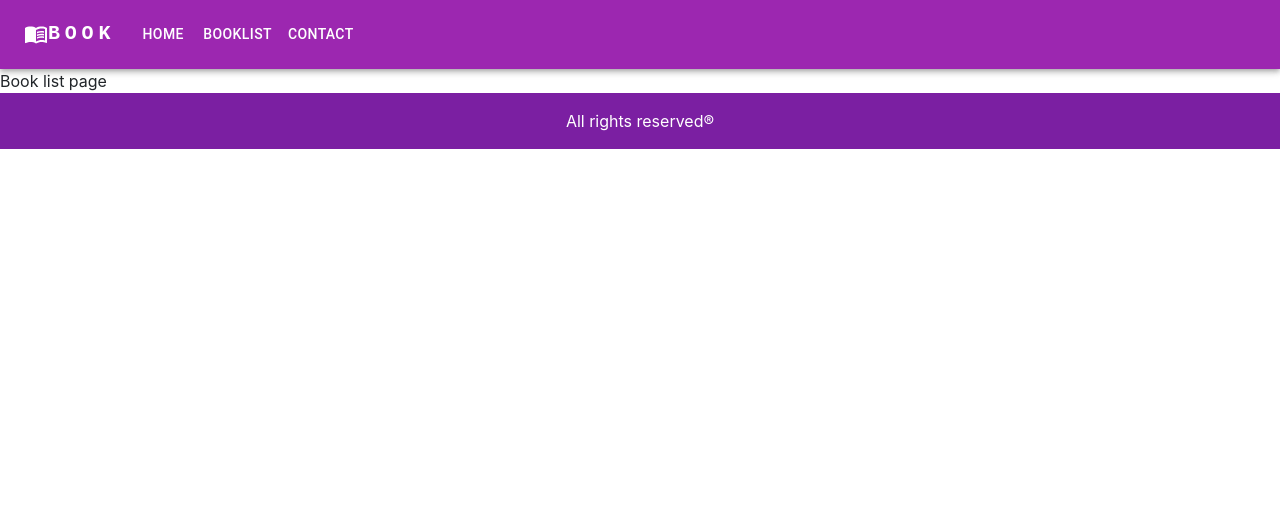
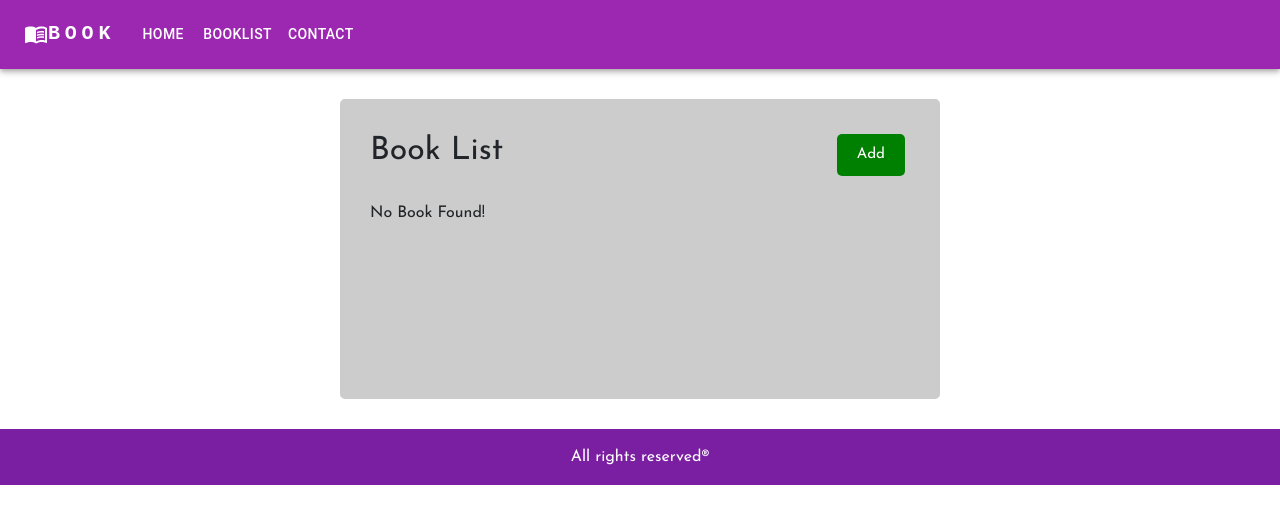
Before and after one commit to Jovita113/BIT_Sprint5_React, a React (Create React App) app: page /BookList in a window 1280 px wide. Shown: the top 524 px of the page. Built offline with nearby package versions, Linux system fonts and the light colour scheme.

Commit message:
Updated BookList.js file

```diff
--- a/src/components/NavBar/BookList.js
+++ b/src/components/NavBar/BookList.js
@@ -1,11 +1,51 @@
 import React from 'react';
+import Header from '../Booklist/Header';
+import Tasks from '../Booklist/Tasks';
+import AddTask from '../Booklist/AddTask';
+import { useState, useEffect } from 'react';
+import { v4 as uuidv4 } from 'uuid';
+import Swal from "sweetalert2";
+import '../Booklist/BookList.css';
 
-const BookList = () => {
-  return (
-    <div>
-      Book list page
-    </div>
-  );
-};
+function BookList() {
 
+    const [tasks, setTasks] = useState([]); // Task State
+    const [showAddTask, setShowAddTask] = useState(false);
+
+    const addTask = (task) => {
+      const id = uuidv4();
+      const newTask = { id, ...task }
+
+      setTasks([...tasks, newTask]);
+
+      Swal.fire({
+          icon: 'success',
+          title: 'Yay...',
+          text: 'You have successfully added a new book!'
+      })
+
+      localStorage.setItem("bookAdded", JSON.stringify([...tasks, newTask]));
+    }
+
+      useEffect(() => {
+        alert("Welcome to our App");
+    }, []);
+
+    return (
+        <>
+          <div className="container">
+            <Header showForm={() => setShowAddTask(!showAddTask)} changeTextAndColor={showAddTask} />
+
+            {showAddTask && <AddTask onSave={addTask} />}
+
+
+            {
+              tasks.length > 0 ?
+                (<Tasks tasks={tasks} />) :
+                ('No Book Found!')
+            }
+          </div>
+        </>
+    )
+}
 export default BookList;
```
